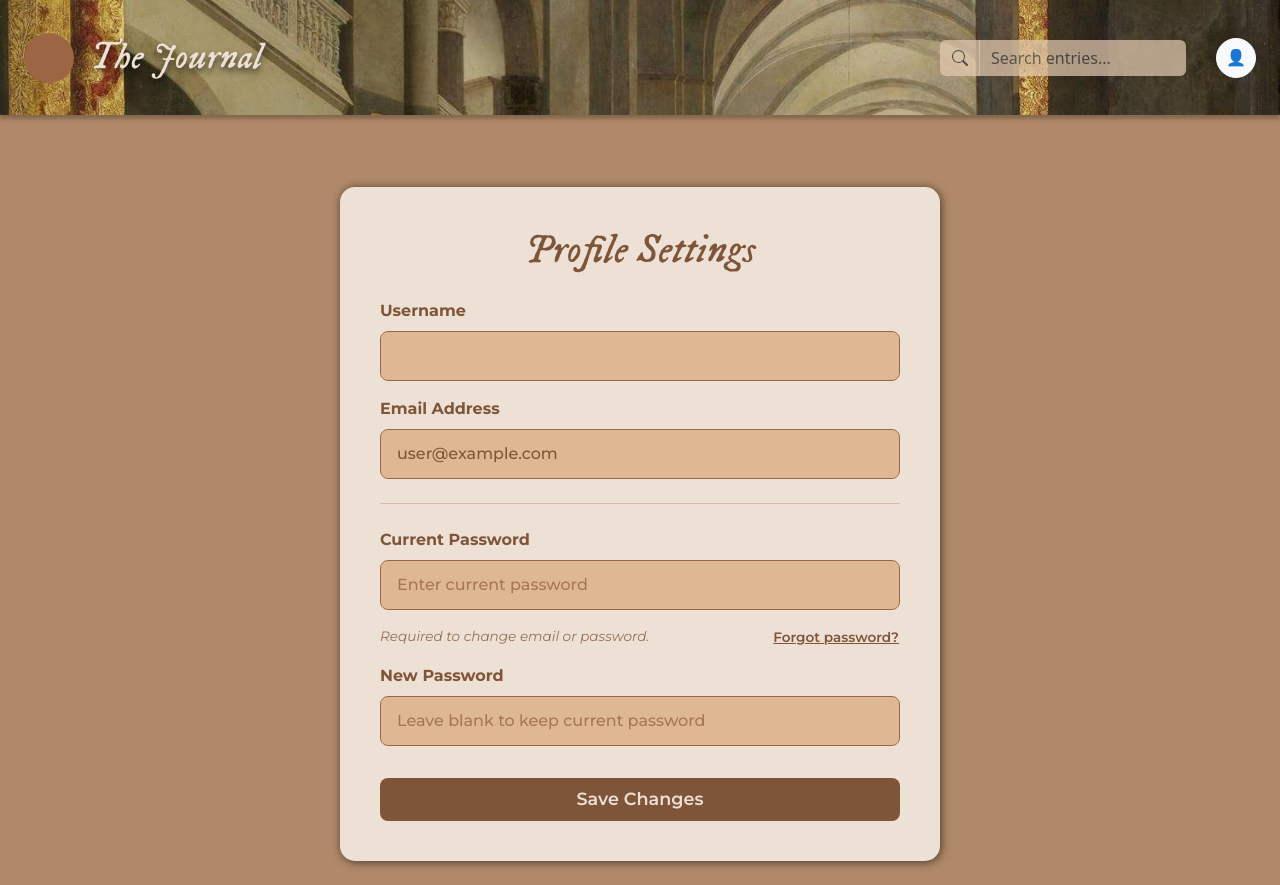
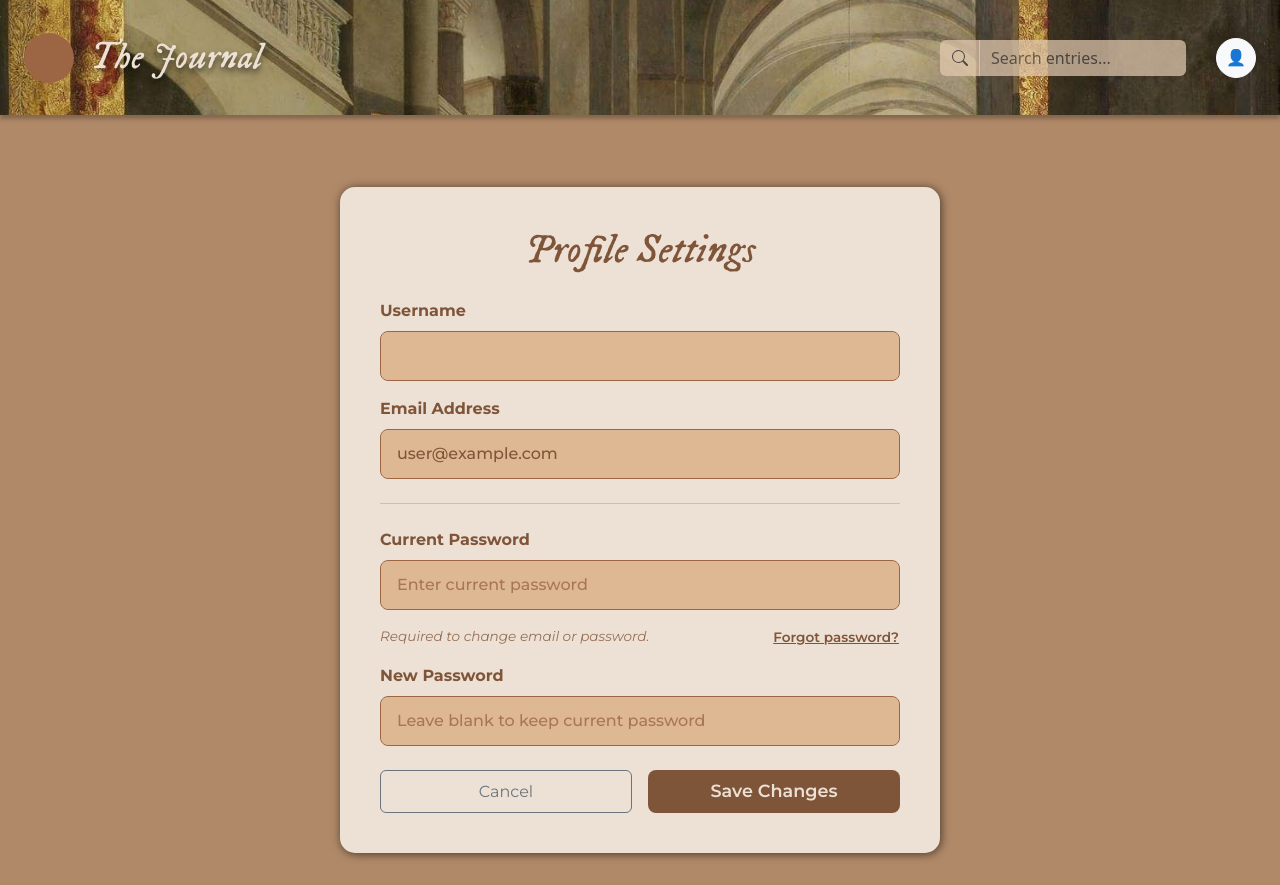
Before and after one commit to CSTwist/CMSC129-Lab1-SombitoC_DelaCruzSM, a React (Vite) app in the folder client/: page /profile-settings in a window 1280 px wide. Built offline with nearby package versions, Linux system fonts and the light colour scheme; no server answers; sample sign-in values are in the browser's storage.

Commit message:
feat: added a cancel button inside profile settings

```diff
--- a/client/src/components/ProfileForm.jsx
+++ b/client/src/components/ProfileForm.jsx
@@ -177,9 +177,22 @@ function ProfileForm({ user }) {
                     <Form.Control className="profile-theme-input" type="password" placeholder="Leave blank to keep current password" value={newPassword} onChange={(e) => setNewPassword(e.target.value)} />
                 </Form.Group>
 
-                <Button type="submit" disabled={loading} className="profile-save-btn w-100 py-2 mt-2">
-                    {loading ? 'Saving...' : 'Save Changes'}
-                </Button>
+                <div className="d-flex gap-3 mt-4">
+                    <Button
+                        variant="outline-secondary"
+                        className="w-50 py-2"
+                        onClick={() => navigate(-1)} // Navigates to the previous page
+                    >
+                        Cancel
+                    </Button>
+                    <Button
+                        type="submit"
+                        disabled={loading}
+                        className="profile-save-btn w-50 py-2"
+                    >
+                        {loading ? 'Saving...' : 'Save Changes'}
+                    </Button>
+                </div>
             </Form>
 
             {/* CONFIRMATION MODAL */}
```
